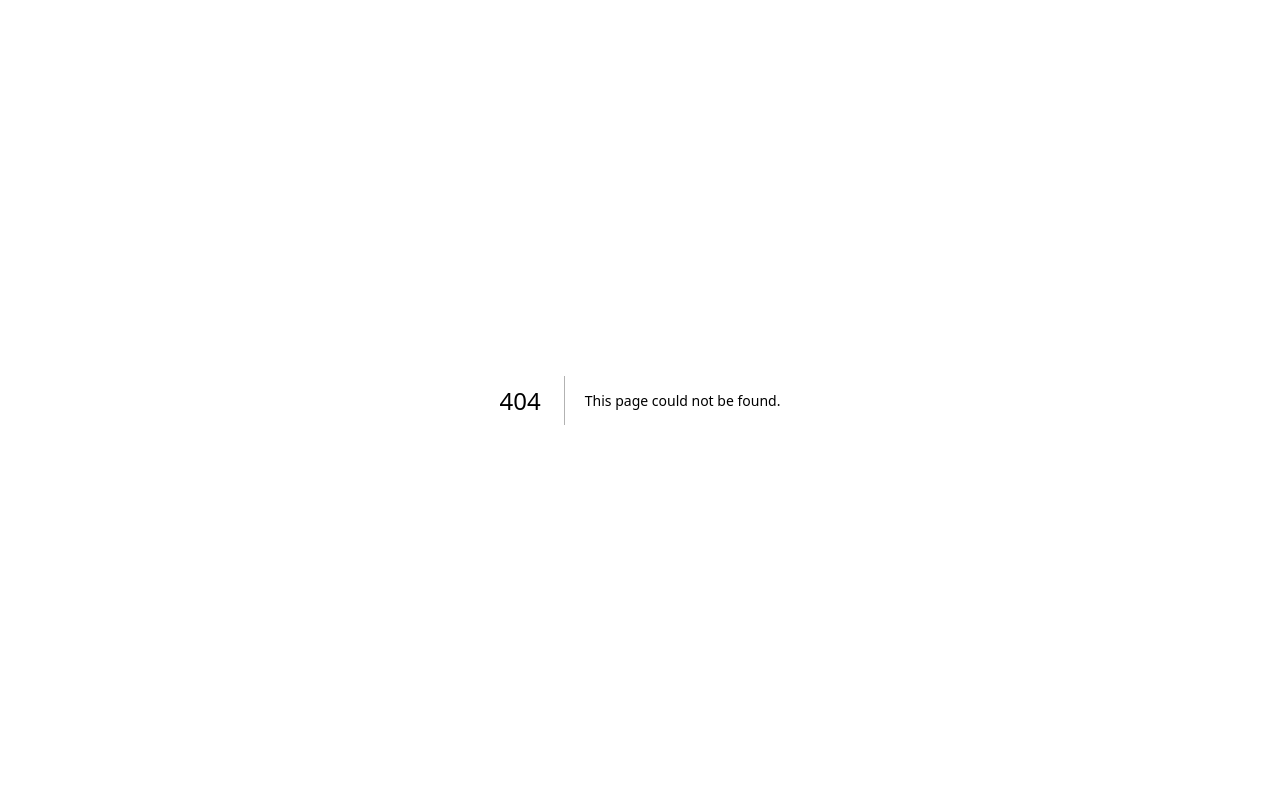
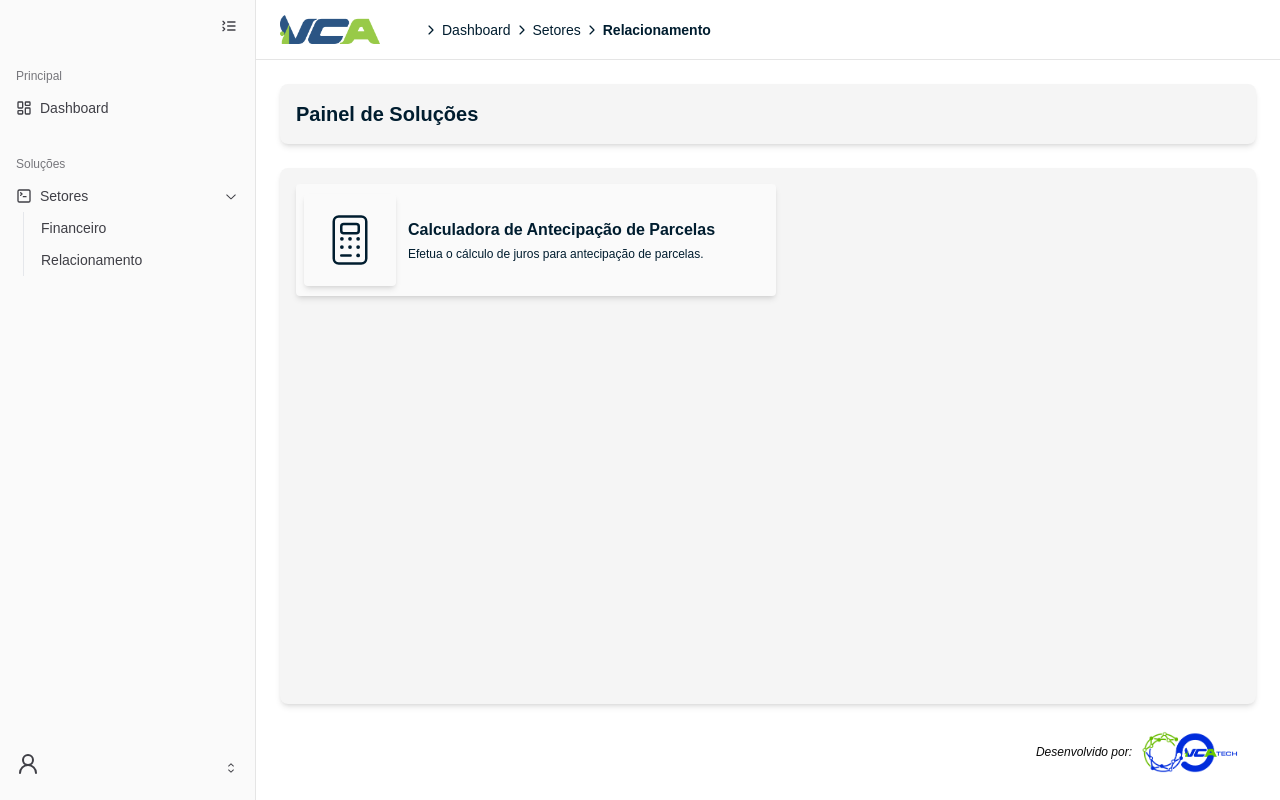
Before and after one commit to ti-vca-construtora/vca-tech, a Next.js app: page /dashboard/setores/relacionamento in a window 1280 px wide. Before the commit this address had no page. Built offline with nearby package versions, Linux system fonts and the light colour scheme.

Commit message:
feat: adiciona setor relacionamento

```diff
--- a/src/app/dashboard/_components/sidebar.tsx
+++ b/src/app/dashboard/_components/sidebar.tsx
@@ -24,7 +24,11 @@ const data = {
       items: [
         {
           title: 'Financeiro',
-          url: '/dashboard/setores/financeiro?title=Painel de Soluções',
+          url: '/dashboard/setores/financeiro?title=Painel de Soluções - Financeiro',
+        },
+        {
+          title: 'Relacionamento',
+          url: '/dashboard/setores/relacionamento?title=Painel de Soluções - Relacionamento',
         },
       ],
     },
--- a/src/app/dashboard/setores/page.tsx
+++ b/src/app/dashboard/setores/page.tsx
@@ -1,7 +1,7 @@
 import Link from 'next/link'
 import { IconType } from 'react-icons/lib'
 import { GrMoney } from 'react-icons/gr'
-// import { MdOutlineRealEstateAgent, MdAccountBalance } from 'react-icons/md'
+import { MdOutlineRealEstateAgent } from 'react-icons/md'
 // import { BsPeopleFill } from 'react-icons/bs'
 // import { GoLaw } from 'react-icons/go'
 
@@ -14,14 +14,14 @@ type Setor = {
 const setoresData: Setor[] = [
   {
     title: 'Financeiro',
-    href: '/dashboard/setores/financeiro',
+    href: '/dashboard/setores/financeiro?title=Painel de Soluções - Financeiro',
     Icon: GrMoney,
   },
-  // {
-  //   title: 'Relacionamento',
-  //   href: '/app/relacionamento',
-  //   Icon: MdOutlineRealEstateAgent,
-  // },
+  {
+    title: 'Relacionamento',
+    href: '/dashboard/setores/relacionamento?title=Painel de Soluções - Relacionamento',
+    Icon: MdOutlineRealEstateAgent,
+  },
   // {
   //   title: 'Jurídico',
   //   href: '/app/relacionamento',
--- /dev/null
+++ b/src/app/dashboard/setores/relacionamento/page.tsx
@@ -0,0 +1,31 @@
+import React from 'react'
+import { CiCalculator1 } from 'react-icons/ci'
+
+import { Solucoes, SolucoesCard } from '@/components/solucoes-card'
+
+const solucoesData: Solucoes[] = [
+  {
+    titulo: 'Calculadora de Antecipação de Parcelas',
+    descricao: 'Efetua o cálculo de juros para antecipação de parcelas.',
+    Icon: CiCalculator1,
+    href: 'calculadora-juros?title=AVP - Calculadora de Juros de Parcelas',
+  },
+]
+
+const Relacionamento = () => {
+  return (
+    <div className="flex flex-col gap-3 h-full w-full p-4">
+      {solucoesData.map((item, index) => (
+        <SolucoesCard
+          titulo={item.titulo}
+          descricao={item.descricao}
+          Icon={item.Icon}
+          key={index}
+          href={item.href}
+        />
+      ))}
+    </div>
+  )
+}
+
+export default Relacionamento
--- a/src/data/usuarios.ts
+++ b/src/data/usuarios.ts
@@ -17,4 +17,10 @@ export const usuarios: Usuario[] = [
     token:
       'eyJhbGciOiJIUzI1NiJ9.eyJ1c2VyIjoiYWRtaW4iLCJzZW5oYSI6IkFETUlOMTIzIn0.VUmuwycoYshwar4ilKQShhJeQKPHsD3Q5wuFt1nHt1o',
   },
+  {
+    user: 'relacionamento',
+    senha: 'Vca@2025',
+    token:
+      'eyJhbGciOiJIUzI1NiIsInR5cCI6IkpXVCJ9.eyJ1c2VyIjoicmVsYWNpb25hbWVudG8iLCJwYXNzd29yZCI6IlZjYUAyMDI1In0.RBdF9QWVsiBRYZJhX4AYFRsvV1xvzNKm6PC2gUXmgKw',
+  },
 ]
```
